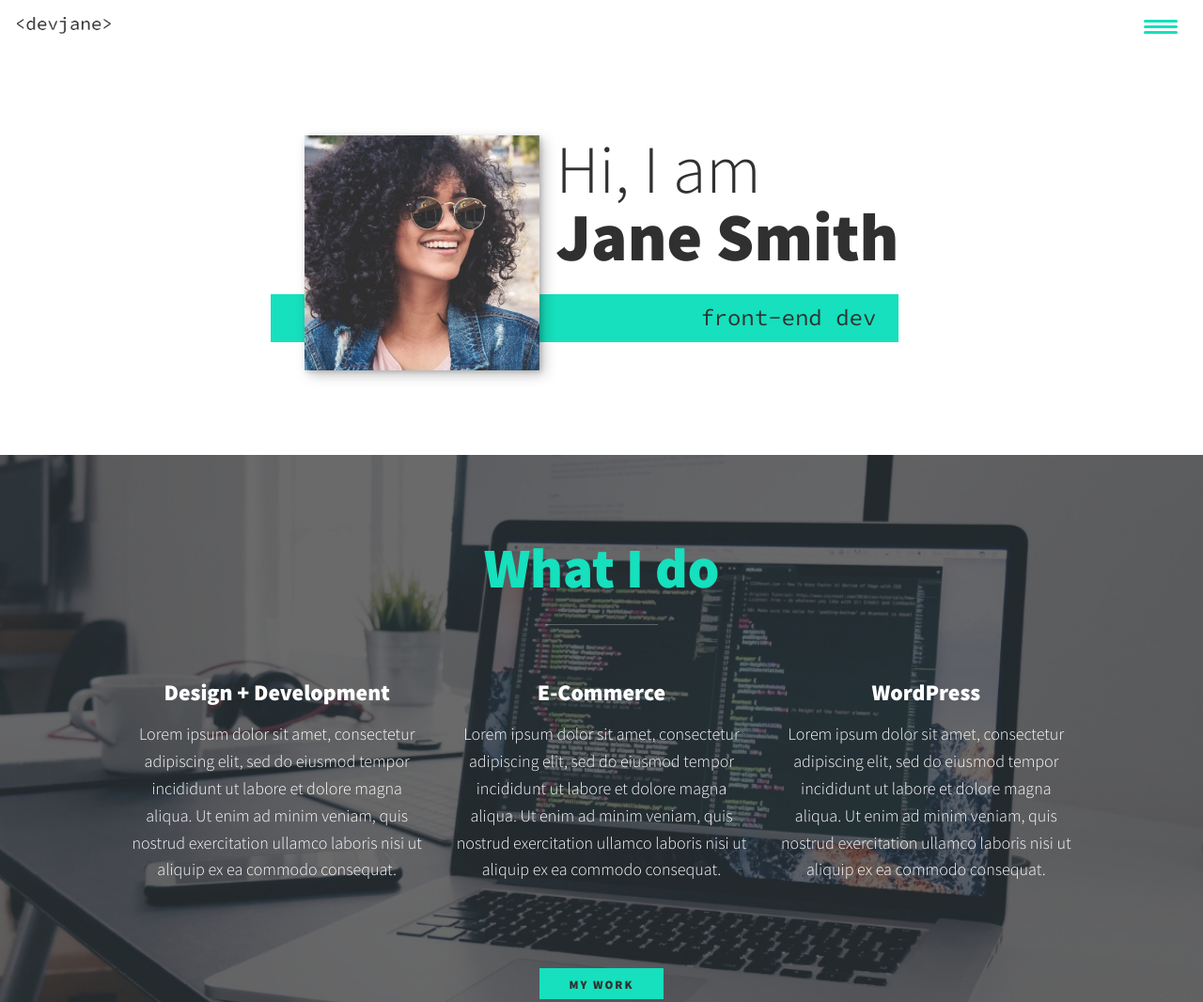
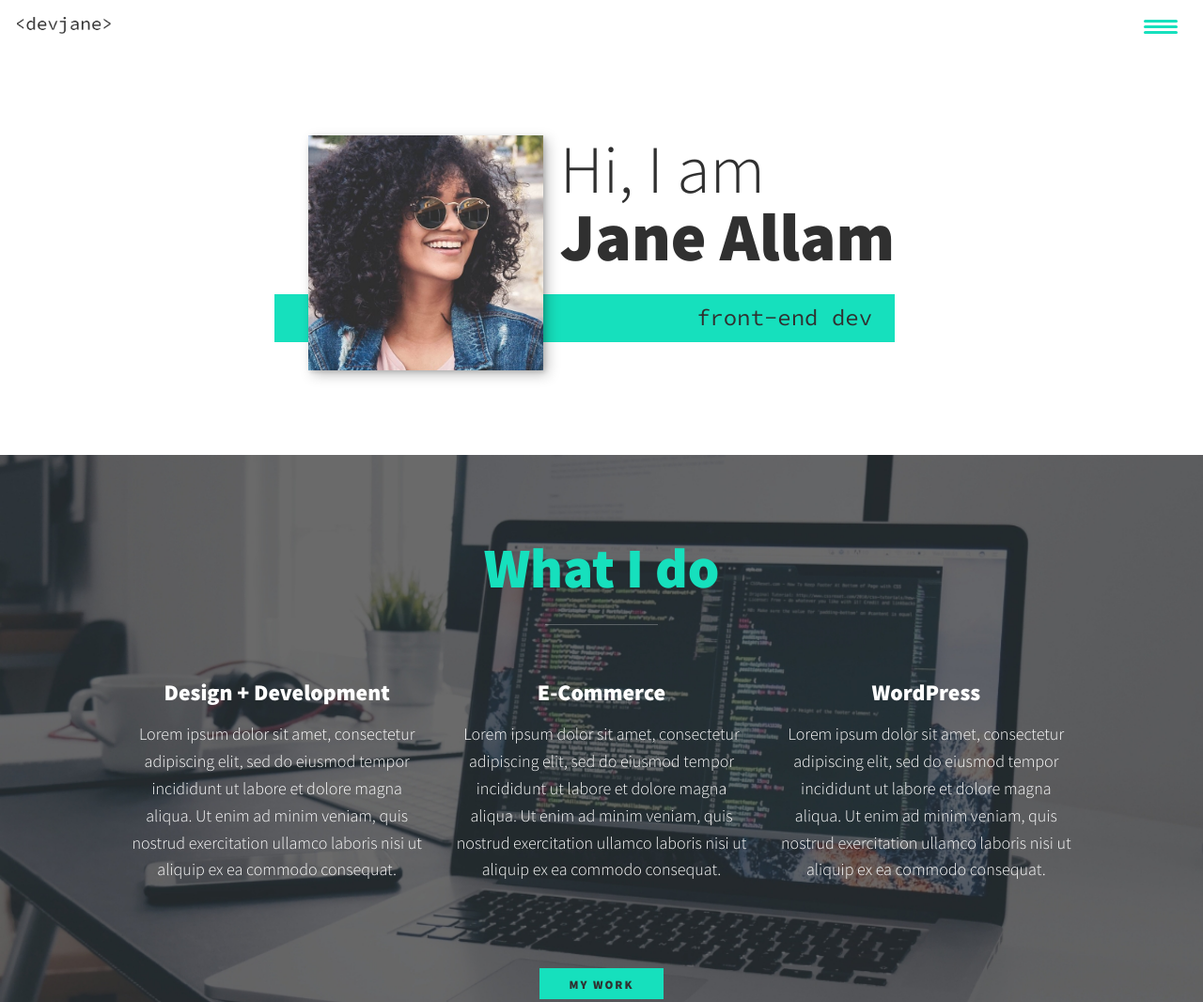
Before and after one commit to bangzia/my-scrimba-portfolio, a plain HTML site: page index.html in a window 1280 px wide. Shown: the top 1066 px of the page at 94% size. Drawn offline with nearby package versions, Linux system fonts and the light colour scheme.

Commit message:
Update index.html
Changed the last name of the developer

```diff
--- a/index.html
+++ b/index.html
@@ -44,7 +44,7 @@
     <!-- Introduction -->
     <section class="intro" id="home">
       <h1 class="section__title section__title--intro">
-        Hi, I am <strong>Jane Smith</strong>
+        Hi, I am <strong>Jane Allam</strong>
       </h1>
       <p class="section__subtitle section__subtitle--intro">front-end dev</p>
       <img
```
